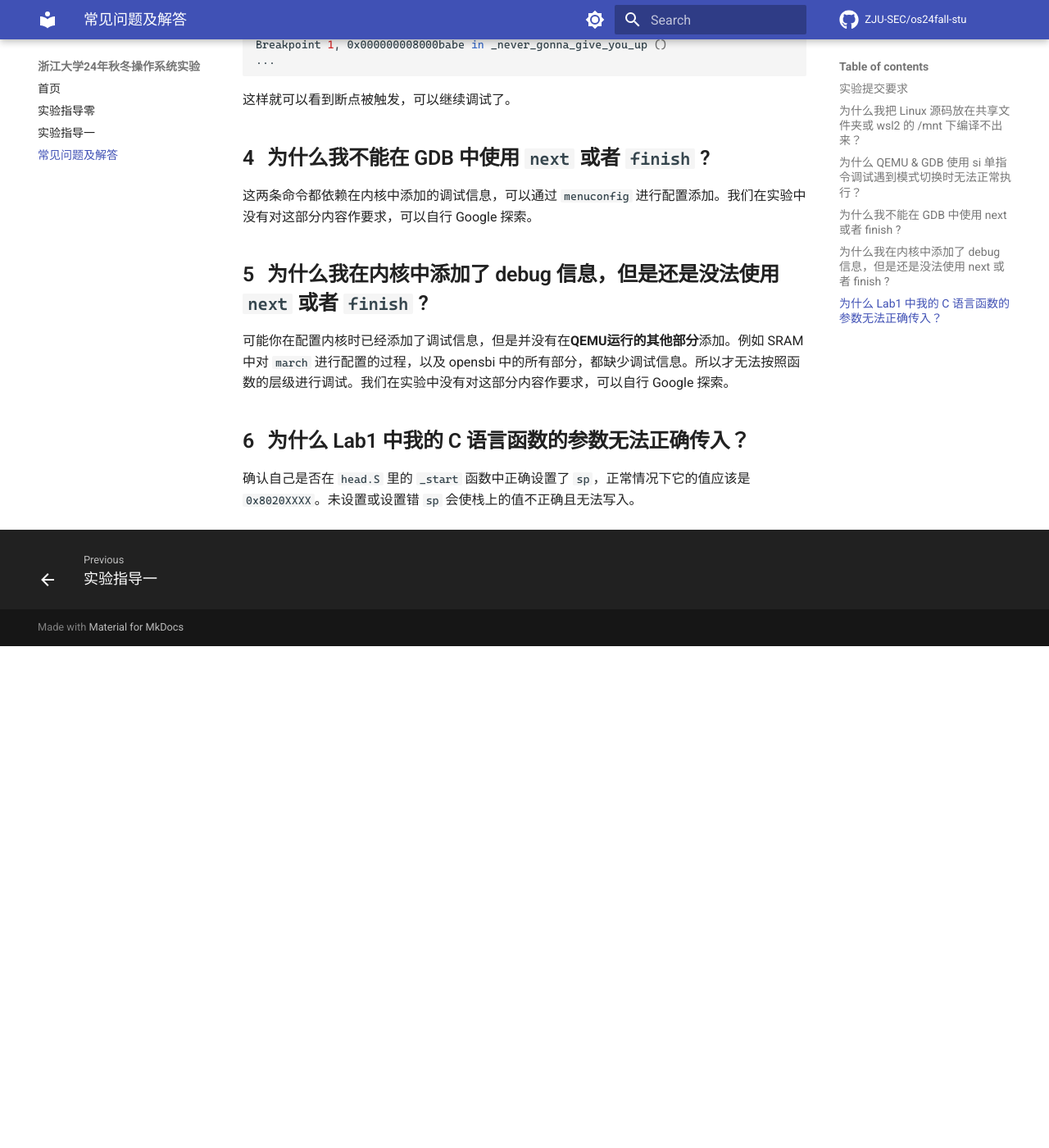
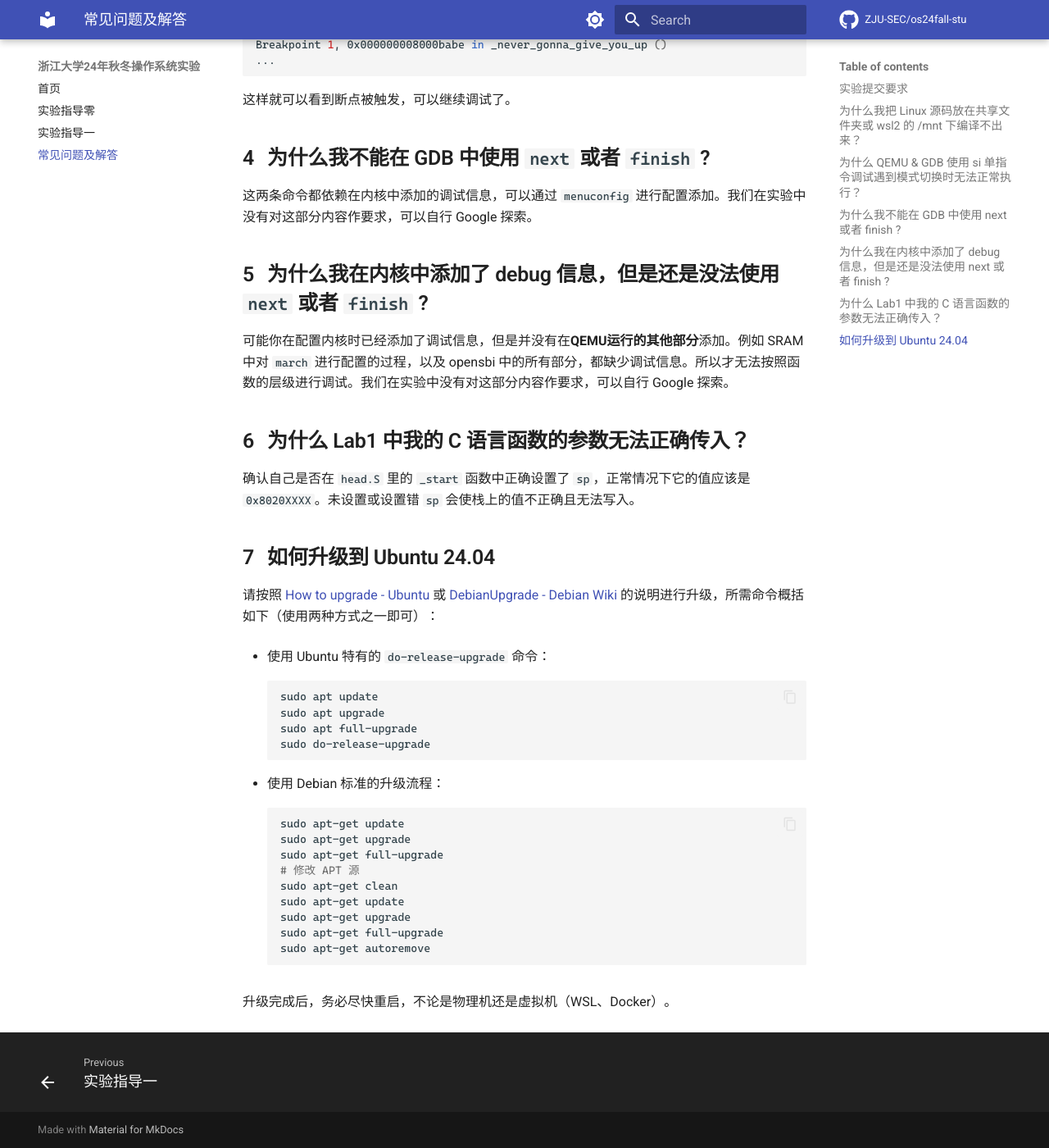
Before and after one commit to lazyyy77/MiniOS, an MkDocs documentation site: the page built from docs/faq.md, in a window 1280 px wide and 1400 px high, scrolled down 1408 px. Shown: the whole window at 82% size. Built offline with MkDocs 1.6.1 and Material for MkDocs 9.7.7, drawn with Linux system fonts in a browser that asks for light colours; some web fonts are replaced; comment, search, counter and statistics services are not loaded; before the commit the page ends 2196 px from its top, so only the background shows below that.

Commit message:
feat: upgrade to Ubuntu 24.04 (#4)

````diff
--- a/docs/faq.md
+++ b/docs/faq.md
@@ -66,20 +66,38 @@ Breakpoint 1, 0x000000008000babe in _never_gonna_give_you_up ()
 
 可能你在配置内核时已经添加了调试信息，但是并没有在**QEMU运行的其他部分**添加。例如 SRAM 中对 `march` 进行配置的过程，以及 opensbi 中的所有部分，都缺少调试信息。所以才无法按照函数的层级进行调试。我们在实验中没有对这部分内容作要求，可以自行 Google 探索。
 
-<!-- ## 为什么我在 `start_kernel` 处不能正常使用断点？
-
-在以下版本中，这个断点能够正常被打上并触发
-
-```
-GNU gdb (Ubuntu 12.0.90-0ubuntu1) 12.0.90
-QEMU emulator version 6.2.0 (Debian 1:6.2+dfsg-2ubuntu6.3)
-RISC-V GNU Toolchain (Ubuntu 11.2.0-16ubuntu1) 11.2.0
-linux-6.0-rc5/linux-5.19.9
-``` -->
-
 ## 为什么 Lab1 中我的 C 语言函数的参数无法正确传入？
 
 确认自己是否在 `head.S` 里的 `_start` 函数中正确设置了 `sp`，正常情况下它的值应该是 `0x8020XXXX`。未设置或设置错 `sp` 会使栈上的值不正确且无法写入。
+
+## 如何升级到 Ubuntu 24.04
+
+请按照 [How to upgrade - Ubuntu](https://ubuntu.com/server/docs/how-to-upgrade-your-release) 或 [DebianUpgrade - Debian Wiki](https://wiki.debian.org/DebianUpgrade) 的说明进行升级，所需命令概括如下（使用两种方式之一即可）：
+
+- 使用 Ubuntu 特有的 `do-release-upgrade` 命令：
+
+    ```shell
+    sudo apt update
+    sudo apt upgrade
+    sudo apt full-upgrade
+    sudo do-release-upgrade
+    ```
+
+- 使用 Debian 标准的升级流程：
+
+    ```shell
+    sudo apt-get update
+    sudo apt-get upgrade
+    sudo apt-get full-upgrade
+    # 修改 APT 源
+    sudo apt-get clean
+    sudo apt-get update
+    sudo apt-get upgrade
+    sudo apt-get full-upgrade
+    sudo apt-get autoremove
+    ```
+
+升级完成后，务必尽快重启，不论是物理机还是虚拟机（WSL、Docker）。
 
 <!--
 ## 为什么我的 QEMU 会 “卡住”？
--- a/docs/lab0.md
+++ b/docs/lab0.md
@@ -7,10 +7,23 @@
 - 熟悉GDB和QEMU联合调试
 
 ## 实验环境
-由于 [Ubuntu 24.04](https://ubuntu.com/blog/tag/ubuntu-24-04-lts) 暂时没有推出 arm 版本，使用 Mac with Apple Silicon 的同学可能无法使用 Ubuntu 24.04 进行实验，所以我们仍然沿用 Ubuntu 22.04。
 
-- [Ubuntu 22.04.4 LTS](https://releases.ubuntu.com/jammy/)
-- [Ubuntu 22.04.2 LTS Windows Subsystem for Linux 2](https://www.microsoft.com/store/productId/9PN20MSR04DW)
+实验文档已在 Ubuntu 24.04（包括 x86-64 和 arm64）上测试通过，建议同学们使用 Ubuntu 24.04（noble）作为实验环境。
+
+!!! tip "升级到 Ubuntu 24.04"
+
+    已经安装 Ubuntu 22.04 或更旧版本的同学可以选择参考 [常见问题及解答 - 如何升级到 Ubuntu 24.04](faq.md#ubuntu-2404) 进行升级。
+
+    升级后，APT 会自动将 QEMU 等软件包升级到仓库中较新的版本。
+
+- [Ubuntu 24.04 LTS - Ubuntu](https://releases.ubuntu.com/noble)
+- [Ubuntu 24.04 LTS - ZJU Mirror](https://mirrors.zju.edu.cn/ubuntu-releases/24.04/)
+- [Ubuntu 24.04 LTS Windows Subsystem for Linux 2 - Microsoft Store](https://apps.microsoft.com/detail/9nz3klhxdjp5)
+- [Ubuntu 24.04 - Docker](https://hub.docker.com/layers/library/ubuntu/noble/images/sha256-77d57fd89366f7d16615794a5b53e124d742404e20f035c22032233f1826bd6a?context=explore)
+
+!!! tip "更换 ZJU Mirror 镜像源"
+
+    为了加快 APT 更新速度，建议同学们将 APT 镜像源更换到 [ZJU Mirror](https://mirrors.zju.edu.cn/docs/ubuntu/)。操作过程见相应页面的指南。
 
 !!! tip
     毕竟是交叉编译+使用 qemu，所以只要你配得起来跑得起来，任何环境都可以，只不过我们**不提供环境上的技术支持**。
@@ -180,7 +193,7 @@ $ sudo apt install  autoconf automake autotools-dev curl libmpc-dev libmpfr-dev
 $ sudo apt install qemu-system-misc
 ```
 
-!!! warning "关于 qemu 版本的更新"
+!!! warning "Ubuntu 22.04 可能遇到兼容性问题"
     由于 Ubuntu 22.04 apt 中的 qemu 只有 6.2 版本，而这个版本下的 OpenSBI 也很老，而且在后续页表等实验中也会有严重的潜在 bug，所以请同学们通过 `qemu-system-riscv64 --version` 自查 qemu 版本，保证其在 8.2.2 及以上（Ubuntu 24.04 apt 中 qemu 为 8.2.2）。如果版本过低，请参考 [QEMU Wiki](https://wiki.qemu.org/Hosts/Linux) 自行编译新版 qemu：
 
     ```bash
````
Also changed, not shown: other parts of docs/lab0.md (+1 -1 lines), docs/lab1.md (+7 -1 lines).
